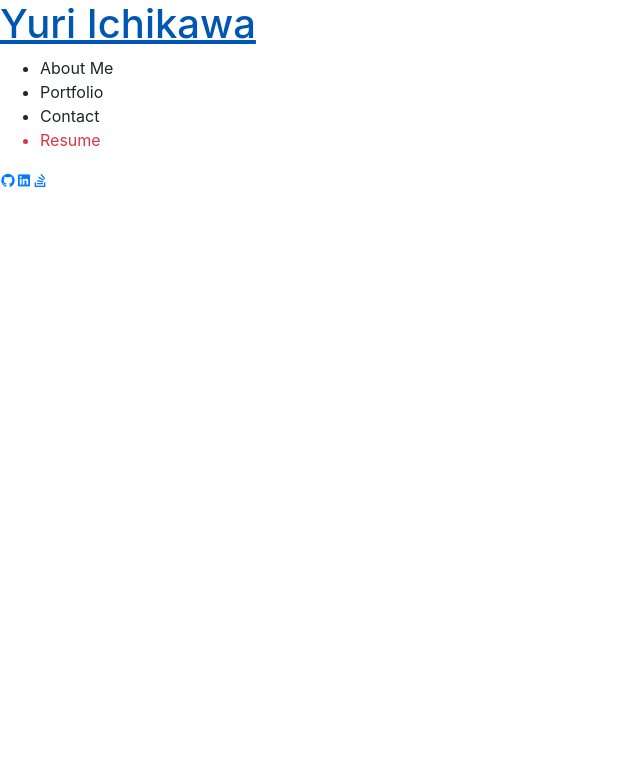
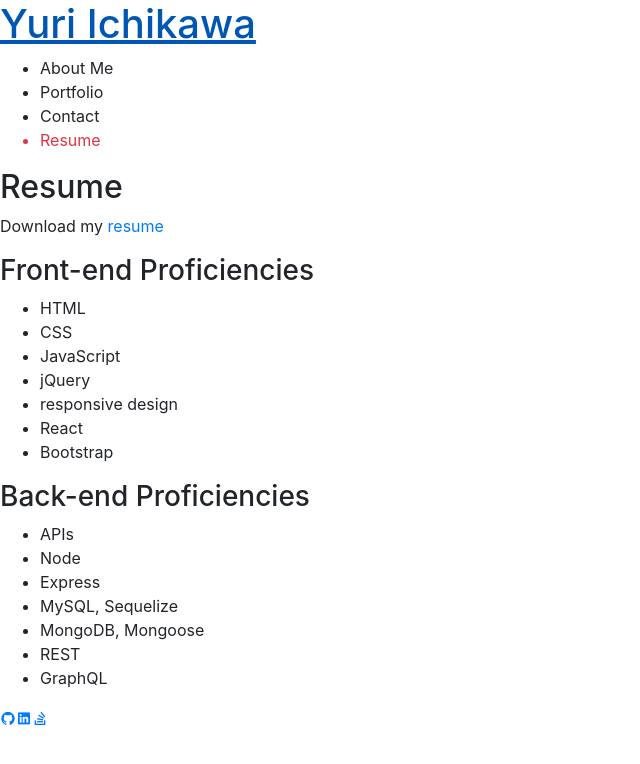
Before and after one commit to YuriI92/yurippe-portfolio, a React (Create React App) app: page / in a window 1280 px wide. Both pictures are taken after a click on the element "Resume". Shown: the top 764 px of the page, without its empty margins (0-640 px from the left). Built offline with nearby package versions, Linux system fonts and the light colour scheme.

Commit message:
add resume component

```diff
--- a/src/App.js
+++ b/src/App.js
@@ -8,6 +8,7 @@ import Footer from './components/Footer';
 import About from './components/About';
 import Project from './components/Project';
 import Contact from './components/Contact';
+import Resume from './components/Resume';
 
 function App() {
   const [sections] = useState([
@@ -34,8 +35,8 @@ function App() {
               return <Project />;
             case 'contact':
               return <Contact />;
-            // case 'resume':
-            //   return <Resume />;
+            case 'resume':
+              return <Resume />;
           }
         })()}
       </main>
--- /dev/null
+++ b/src/components/Resume/index.js
@@ -0,0 +1,56 @@
+import React from 'react';
+
+function Resume(props) {
+    const frontend = [
+        'HTML',
+        'CSS',
+        'JavaScript',
+        'jQuery',
+        'responsive design',
+        'React',
+        'Bootstrap'
+    ]
+
+    const backend = [
+        'APIs',
+        'Node',
+        'Express',
+        'MySQL, Sequelize',
+        'MongoDB, Mongoose',
+        'REST',
+        'GraphQL'
+    ]
+
+    return (
+        <section>
+            <h2>Resume</h2>
+            <p>
+                Download my {' '}
+                <a
+                    href='https://drive.google.com/uc?export=download&id=1WG3b3iJjni_fV5iPW1SurXkA_xO6K9Uo'
+                    download
+                >
+                    resume
+                </a>
+            </p>
+            <article>
+                <h3>Front-end Proficiencies</h3>
+                <ul>
+                    {frontend.map(map => (
+                        <li key={map}>{map}</li>
+                    ))}
+                </ul>
+            </article>
+            <article>
+                <h3>Back-end Proficiencies</h3>
+                <ul>
+                    {backend.map(map => (
+                        <li key={map}>{map}</li>
+                    ))}
+                </ul>
+            </article>
+        </section>
+    );
+}
+
+export default Resume;
```
